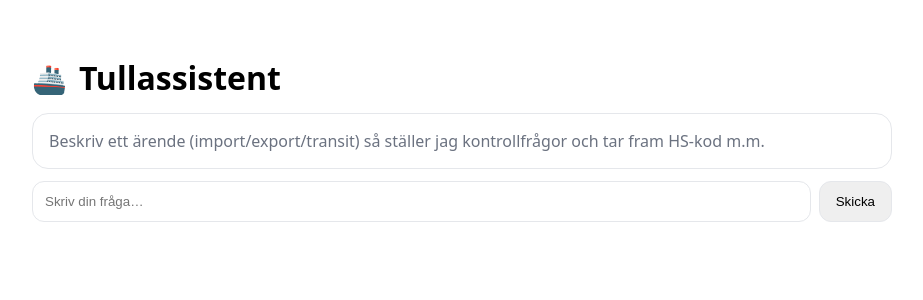
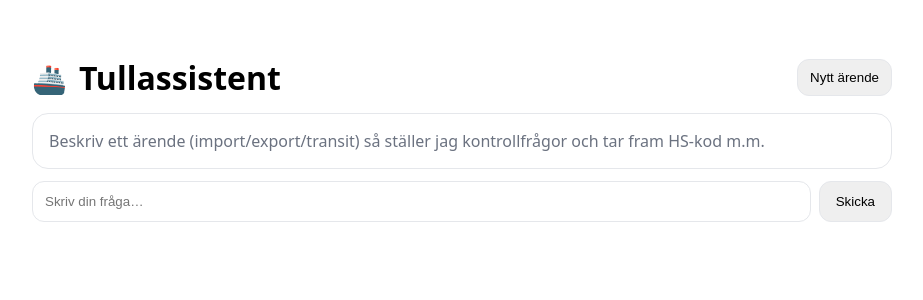
Before and after one commit to Reddzaa/Tullassistent, a Next.js app: page / in a window 1280 px wide. Shown: the top 300 px of the page, without its empty margins (178-1101 px from the left). Built offline with nearby package versions, Linux system fonts and the light colour scheme.

Commit message:
Update page.js

```diff
--- a/app/page.js
+++ b/app/page.js
@@ -1,6 +1,6 @@
 "use client";
 
-import { useEffect, useMemo, useRef, useState } from "react";
+import { useEffect, useRef, useState } from "react";
 
 function SectionCard({ title, children }) {
   return (
@@ -80,6 +80,13 @@ export default function Home() {
   const [loading, setLoading] = useState(false);
   const bottomRef = useRef(null);
 
+  // ✅ Restart måste ligga INUTI komponenten (så den kan använda setLog osv)
+  function restart() {
+    setLog([]);
+    setMessage("");
+    setLoading(false);
+  }
+
   useEffect(() => {
     bottomRef.current?.scrollIntoView({ behavior: "smooth" });
   }, [log, loading]);
@@ -87,6 +94,12 @@ export default function Home() {
   async function send() {
     const text = message.trim();
     if (!text || loading) return;
+
+    // Ta en snapshot av loggen FÖRE vi lägger till nya user-meddelandet
+    const history = log.map((m) => ({
+      role: m.role,
+      content: m.text
+    }));
 
     setLog((l) => [...l, { role: "user", text }]);
     setMessage("");
@@ -96,7 +109,8 @@ export default function Home() {
       const r = await fetch("/api/chat", {
         method: "POST",
         headers: { "Content-Type": "application/json" },
-        body: JSON.stringify({ message: text })
+        // ✅ Skicka med history så boten kan fortsätta samma ärende
+        body: JSON.stringify({ message: text, history })
       });
 
       const data = await r.json();
@@ -106,7 +120,10 @@ export default function Home() {
         throw new Error("Tomt svar från servern.");
       }
 
-      setLog((l) => [...l, { role: "assistant", text: data.reply, structured: data.structured }]);
+      setLog((l) => [
+        ...l,
+        { role: "assistant", text: data.reply, structured: data.structured }
+      ]);
     } catch (e) {
       setLog((l) => [...l, { role: "assistant", text: `Fel: ${e.message}` }]);
     } finally {
@@ -116,9 +133,32 @@ export default function Home() {
 
   return (
     <main style={{ maxWidth: 860, margin: "40px auto", padding: 16, fontFamily: "system-ui" }}>
-      <header style={{ display: "flex", alignItems: "center", gap: 12, marginBottom: 14 }}>
+      <header
+        style={{
+          display: "flex",
+          alignItems: "center",
+          gap: 12,
+          marginBottom: 14
+        }}
+      >
         <div style={{ fontSize: 28 }}>🚢</div>
         <h1 style={{ margin: 0 }}>Tullassistent</h1>
+
+        {/* ✅ Knappen ligger snyggt i headern */}
+        <button
+          onClick={restart}
+          disabled={loading}
+          style={{
+            marginLeft: "auto",
+            padding: "10px 12px",
+            borderRadius: 12,
+            border: "1px solid #e5e7eb",
+            cursor: "pointer"
+          }}
+          title="Rensar chatten och startar nytt ärende"
+        >
+          Nytt ärende
+        </button>
       </header>
 
       <div style={{ border: "1px solid #e5e7eb", borderRadius: 16, padding: 16, background: "#fff" }}>
@@ -178,7 +218,6 @@ export default function Home() {
                   </SectionCard>
                 </div>
               ) : (
-                // Fallback: om structured saknas, visa text ändå men med bättre spacing
                 <div
                   style={{
                     background: "#f3f4f6",
```
